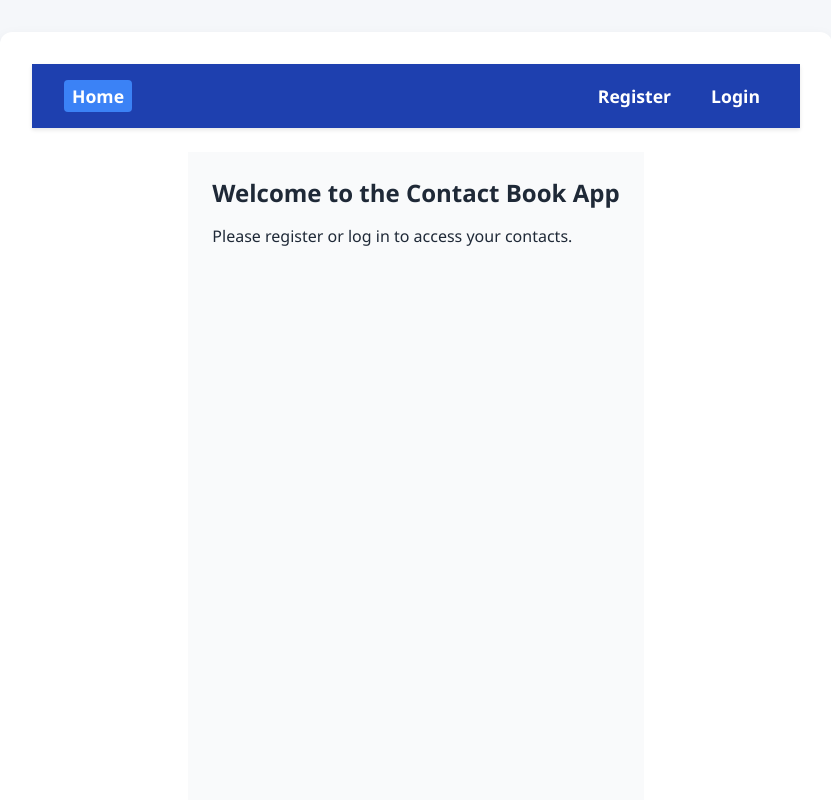
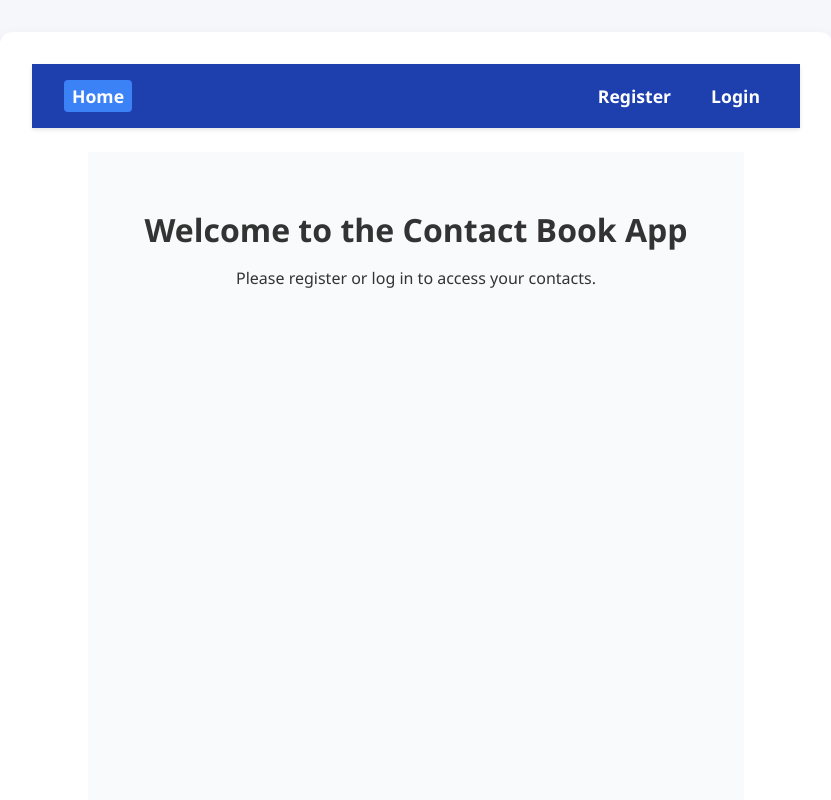
Before and after one commit to furkycl/goit-react-hw-08, a React (Vite) app: page / in a window 1280 px wide. Shown: the top 800 px of the page, without its empty margins (224-1055 px from the left). Built offline with nearby package versions, Linux system fonts and the light colour scheme.

Commit message:
home.jsx render when user has logged in text replaced with welcome message

```diff
--- a/src/pages/Home/Home.jsx
+++ b/src/pages/Home/Home.jsx
@@ -1,9 +1,21 @@
+import { useSelector } from "react-redux";
+import { selectIsLoggedIn } from "../../redux/auth/selectors.js";
+import styles from "./Home.module.css";
+
 const Home = () => {
+  const isLoggedIn = useSelector(selectIsLoggedIn);
+
   return (
-    <section>
-      <h1>Welcome to the Contact Book App</h1>
-      <p>Please register or log in to access your contacts.</p>
-    </section>
+    <div className={styles.wrapper}>
+      {isLoggedIn ? (
+        <h2>Welcome back! You can now manage your contacts.</h2>
+      ) : (
+        <>
+          <h1>Welcome to the Contact Book App</h1>
+          <p>Please register or log in to access your contacts.</p>
+        </>
+      )}
+    </div>
   );
 };
 
--- /dev/null
+++ b/src/pages/Home/Home.module.css
@@ -0,0 +1,5 @@
+.wrapper {
+  padding: 2rem;
+  text-align: center;
+  color: #333;
+}
```
